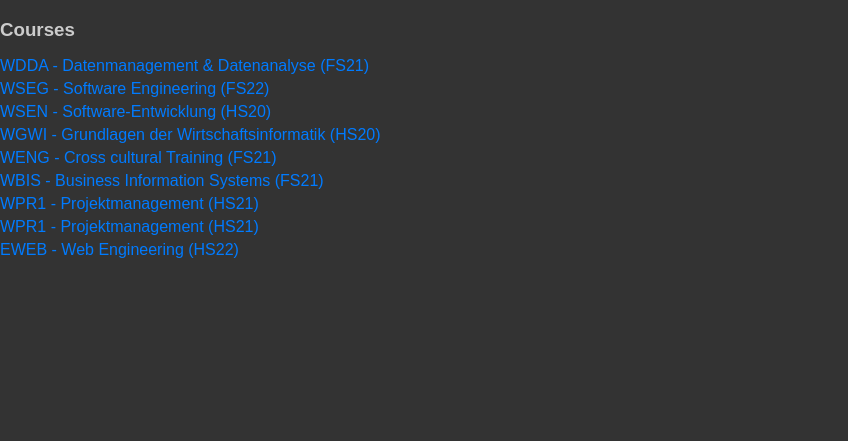
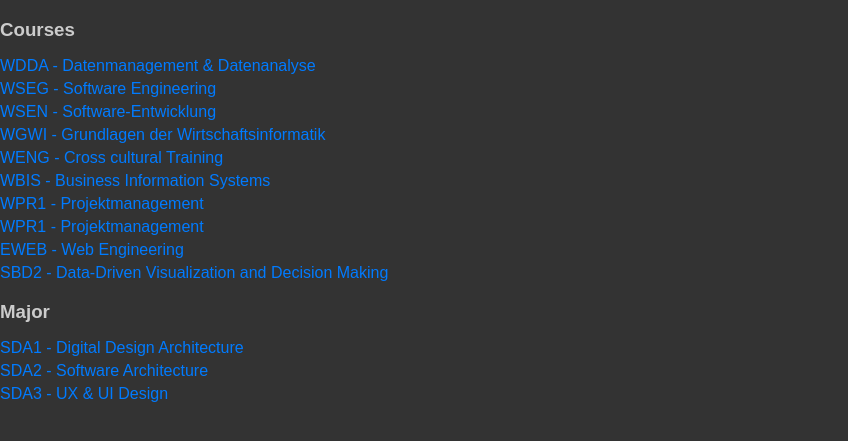
Before and after one commit to LANGB4/BFH-Resource-Hub, a plain HTML site: page index.html in a window 1280 px wide. Shown: the part 61-502 px from the top of the page, without its empty margins (0-848 px from the left). Drawn offline with Linux system fonts and the light colour scheme.

Commit message:
time to readme, added major

```diff
--- a/index.html
+++ b/index.html
@@ -15,9 +15,9 @@
         <a
           href="https://moodle.bfh.ch/course/view.php?id=25863"
           target="_blank"
-          title="DB, SQL, Datascience and statistics"
+          title="DB, SQL, Datascience and statistics, R"
         >
-          WDDA - Datenmanagement & Datenanalyse (FS21)
+          WDDA - Datenmanagement & Datenanalyse
         </a>
       </li>
 
@@ -26,7 +26,7 @@
           href="https://moodle.bfh.ch/course/view.php?id=29357"
           target="_blank"
           title="Git, JS, Angular, webtechnologies"
-          >WSEG - Software Engineering (FS22)</a
+          >WSEG - Software Engineering</a
         >
       </li>
       <li>
@@ -34,7 +34,7 @@
           href="https://moodle.bfh.ch/course/view.php?id=24073"
           target="_blank"
           title="python, data structures, math, logic, jupiter notebook"
-          >WSEN - Software-Entwicklung (HS20)</a
+          >WSEN - Software-Entwicklung</a
         >
       </li>
       <li>
@@ -42,7 +42,7 @@
           href="https://moodle.bfh.ch/course/view.php?id=24071"
           target="_blank"
           title="Business and IT, dititalization, Networks, cloud services, digital Business models"
-          >WGWI - Grundlagen der Wirtschaftsinformatik (HS20)</a
+          >WGWI - Grundlagen der Wirtschaftsinformatik</a
         >
       </li>
       <li>
@@ -50,7 +50,7 @@
           href="https://moodle.bfh.ch/course/view.php?id=25956"
           target="_blank"
           title="Culture and international Business"
-          >WENG - Cross cultural Training (FS21)</a
+          >WENG - Cross cultural Training</a
         >
       </li>
       <li>
@@ -58,7 +58,7 @@
           href="https://moodle.bfh.ch/course/view.php?id=25860"
           target="_blank"
           title="IT systems in corparatations, knowledge managment, big data, digital markets and goods"
-          >WBIS - Business Information Systems (FS21)</a
+          >WBIS - Business Information Systems</a
         >
       </li>
       <li>
@@ -66,16 +66,15 @@
           href="https://moodle.bfh.ch/course/view.php?id=28379"
           target="_blank"
           title="Scrum, project managment"
-          >WPR1 - Projektmanagement (HS21)</a
+          >WPR1 - Projektmanagement</a
         >
       </li>
-
       <li>
         <a
           href="https://moodle.bfh.ch/course/view.php?id=28379"
           target="_blank"
           title="design thinking, UML, requirements engineering"
-          >WPR1 - Projektmanagement (HS21)</a
+          >WPR1 - Projektmanagement</a
         >
       </li>
       <li>
@@ -83,7 +82,42 @@
           href="https://moodle.bfh.ch/course/view.php?id=31839"
           target="_blank"
           title="github pages, css, html, js, cms, online marketing, SEO, SEA, Authentification, testing"
-          >EWEB - Web Engineering (HS22)</a
+          >EWEB - Web Engineering</a
+        >
+      </li>
+      <li>
+        <a
+          href="https://moodle.bfh.ch/course/view.php?id=31841"
+          target="_blank"
+          title="R, machine learning, data analytigs"
+          >SBD2 - Data-Driven Visualization and Decision Making</a
+        >
+      </li>
+    </ul>
+    <h3>Major</h3>
+    <ul>
+      <li>
+        <a
+          href="https://moodle.bfh.ch/course/view.php?id=33053"
+          target="_blank"
+          title="Archimate, Enterprise Architecture"
+          >SDA1 - Digital Design Architecture</a
+        >
+      </li>
+      <li>
+        <a
+          href="https://moodle.bfh.ch/course/view.php?id=31842"
+          target="_blank"
+          title="domain driven design, Architectural concepts, layered Architecture "
+          >SDA2 - Software Architecture</a
+        >
+      </li>
+      <li>
+        <a
+          href="https://moodle.bfh.ch/course/view.php?id=33054"
+          target="_blank"
+          title="figma, prototyping, user testing, ui strategies"
+          >SDA3 - UX & UI Design</a
         >
       </li>
     </ul>
```
Also changed, not shown: 1 other file.
